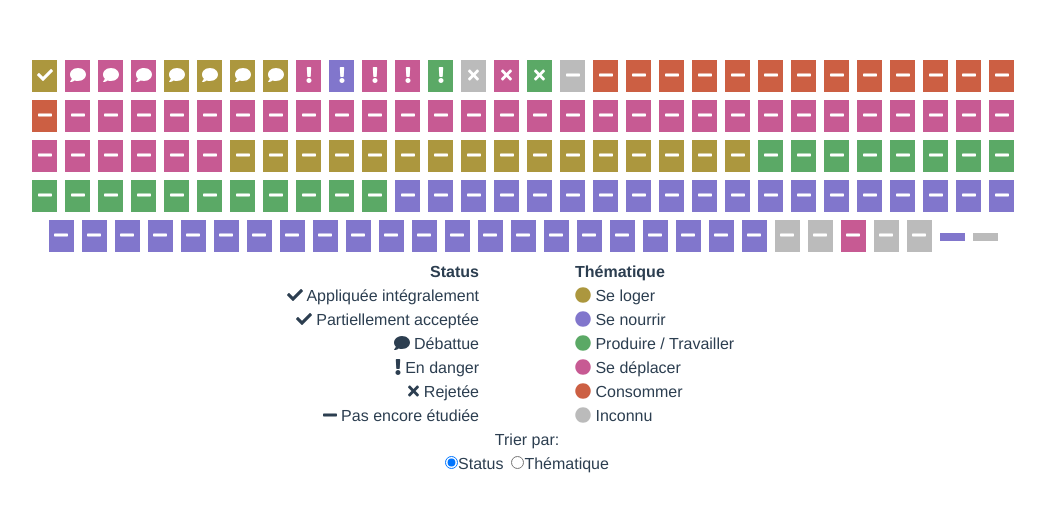
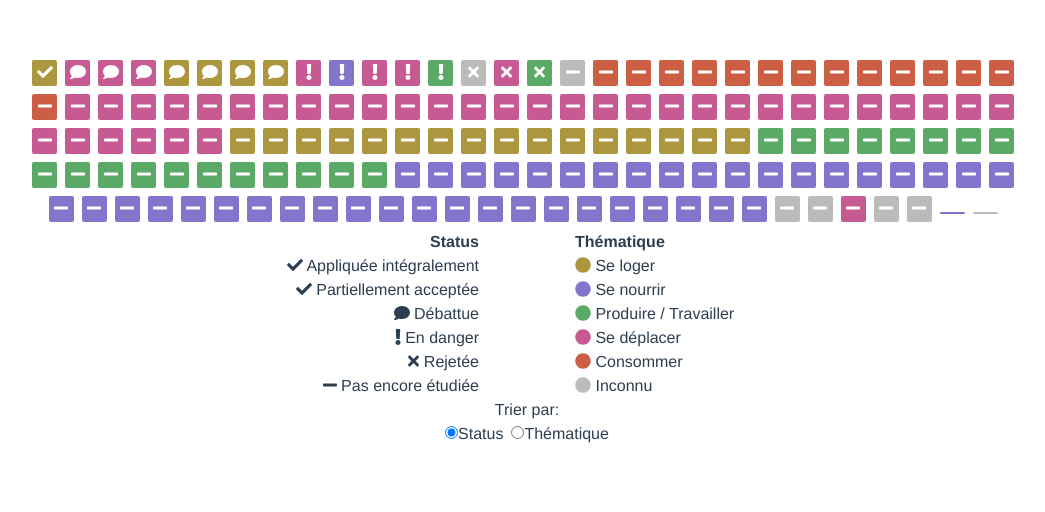
Before and after one commit to annelhote/sans-filtre, a Vue app: page / in a window 1280 px wide. Shown: the top 512 px of the page, without its empty margins (113-1158 px from the left). Built offline with nearby package versions, Linux system fonts and the light colour scheme.

Commit message:
Improve layout of proposals

```diff
--- a/src/components/Proposals.vue
+++ b/src/components/Proposals.vue
@@ -4,7 +4,7 @@
       <div
         v-for="(proposal, index) in chunk"
         :key="index"
-        class="proposal mr-2 p-1 d-inline-block"
+        class="proposal mr-2 d-inline-block"
         :style="{ backgroundColor: proposal.thematicColor }">
         <a :href="proposal.link" target="_blank" :title="proposal.title">
           <font-awesome-icon :icon="retrieveIcon(proposal.color)" color="white"></font-awesome-icon>
@@ -150,6 +150,8 @@ export default {
 <style scoped>
 .proposal {
   background-color: #bbb;
+  border-radius: 2px;
+  padding: 1px 0;
   width: 25px;
 }
 </style>
```
